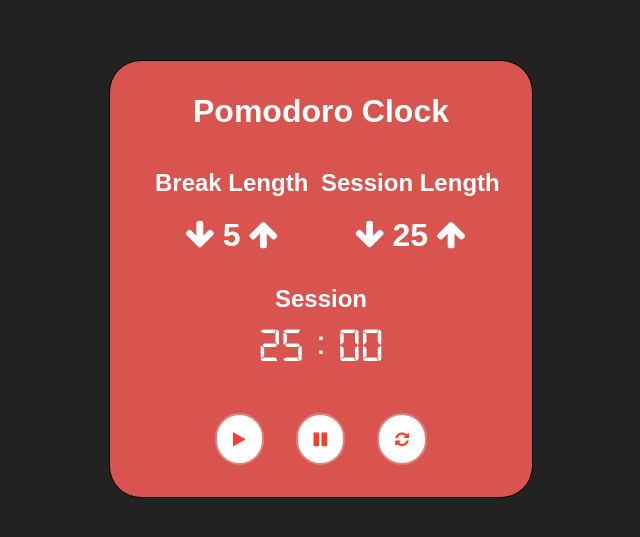
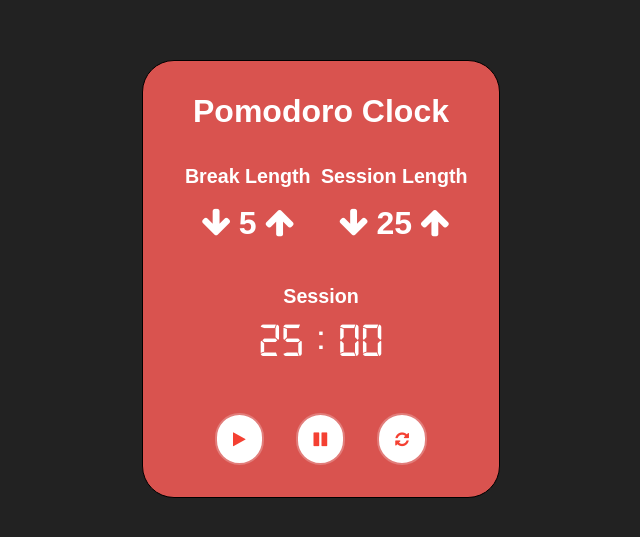
Before and after one commit to pavan-sagar/pomodoro-clock, a React (Create React App) app: page / in a window 1280 px wide. Shown: the part 137-674 px from the top of the page, without its empty margins (319-959 px from the left). Built offline with nearby package versions, Linux system fonts and the light colour scheme.

Commit message:
v2: Fixed session length word breaking in 414px width devices

```diff
--- a/src/App.css
+++ b/src/App.css
@@ -178,8 +178,9 @@ h1{
 
 }
 
-@media (min-width:414 px) and (max-width: 470px){
-  h2 {
-    font-size: 1.43rem;
+@media (min-width: 414px) {
+
+  h2{
+    font-size: 1.23rem;
 }
 }
```
